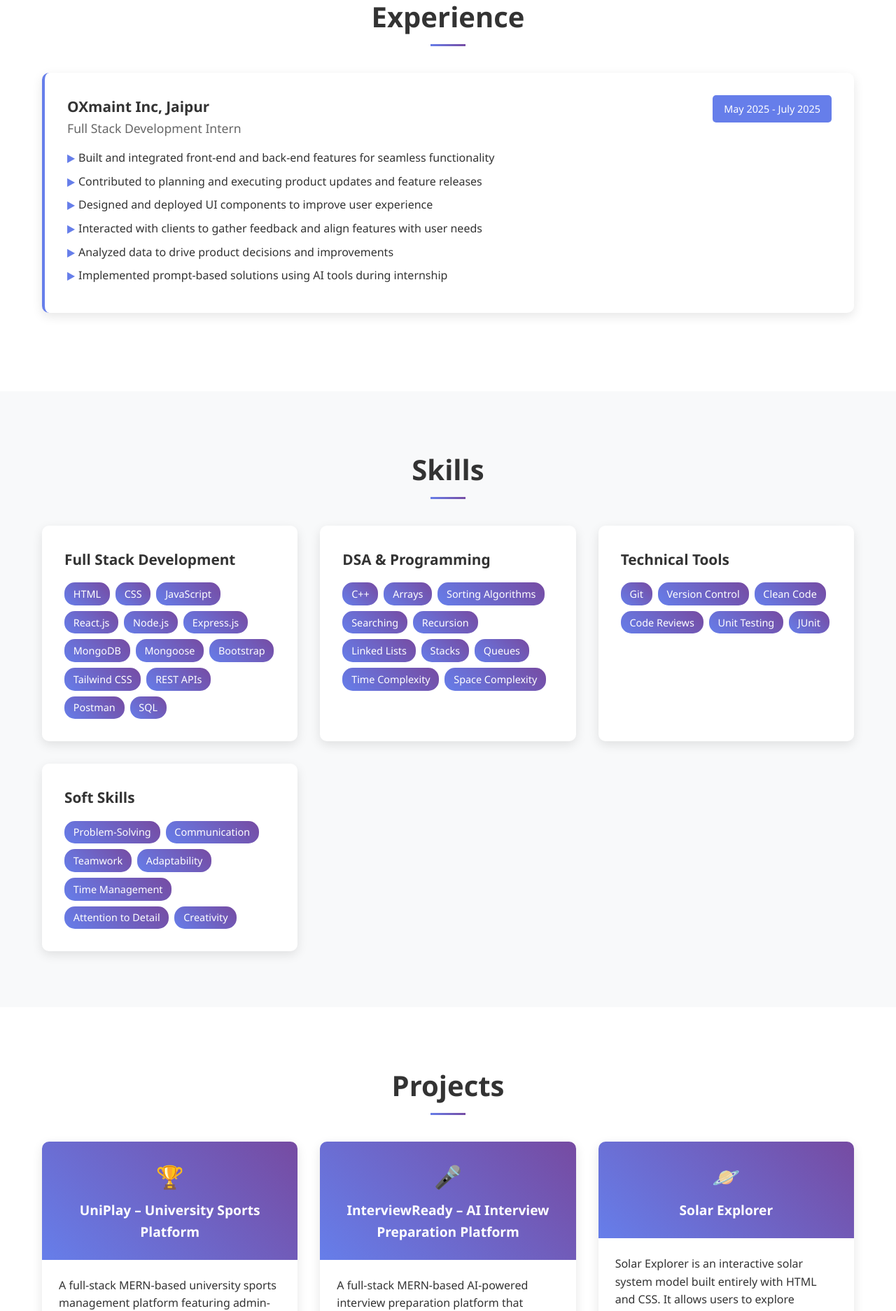
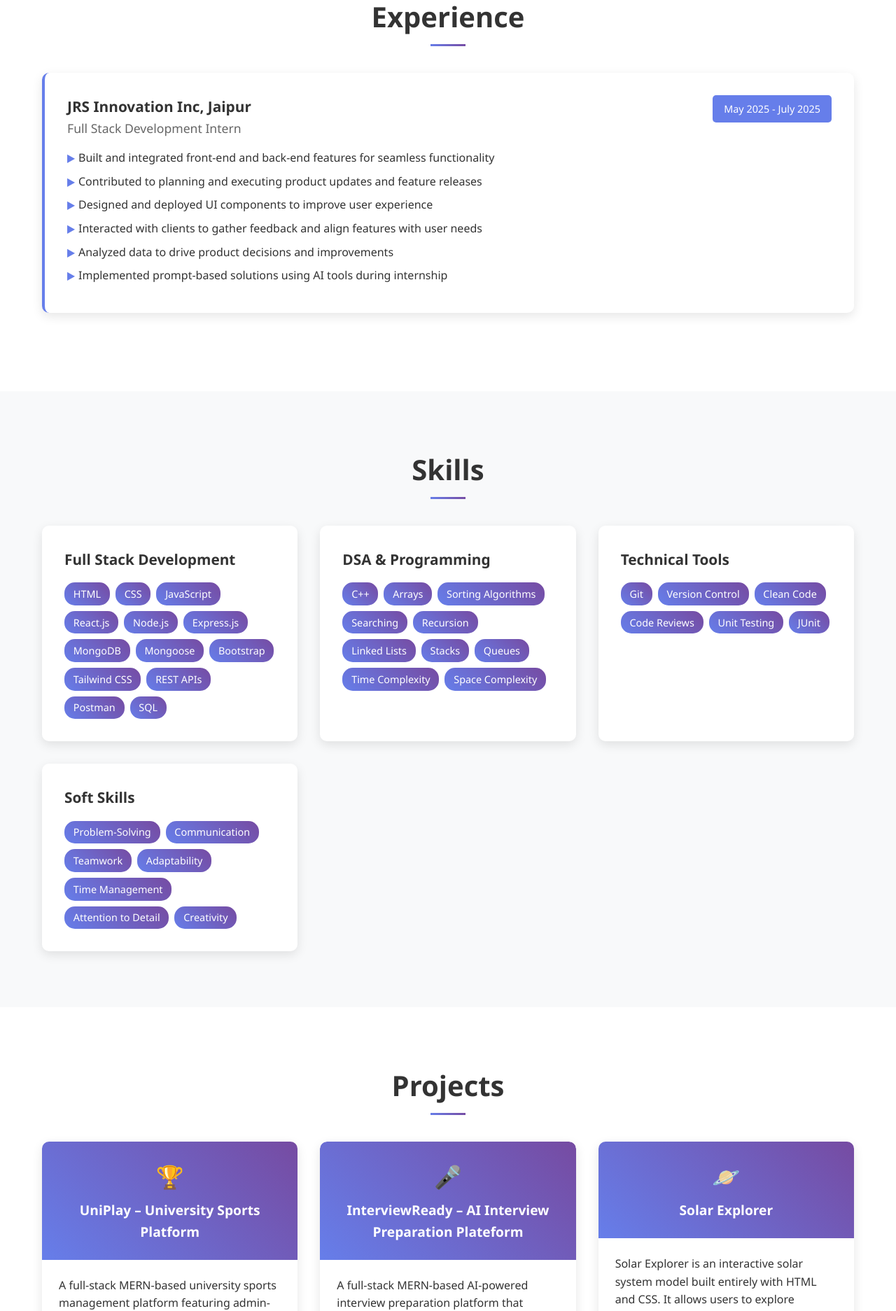
Before and after one commit to himanshukirodiwal21/Portfolio, a React (Vite) app: page / in a window 1280 px wide. Shown: the part 1540-3413 px from the top of the page at 70% size. Built offline with nearby package versions, Linux system fonts and the light colour scheme.

Commit message:
Update CV PDF and modify project card structure in Projects component

```diff
--- a/src/components/Experience.jsx
+++ b/src/components/Experience.jsx
@@ -8,7 +8,7 @@ const Experience = () => {
         <div className="experience-card fade-in">
           <div className="experience-header">
             <div>
-              <div className="company">OXmaint Inc, Jaipur</div>
+              <div className="company">JRS Innovation Inc, Jaipur</div>
               <div className="position">Full Stack Development Intern</div>
             </div>
             <div className="date">May 2025 - July 2025</div>
--- a/src/components/Projects.jsx
+++ b/src/components/Projects.jsx
@@ -9,13 +9,14 @@ const Projects = () => {
           <div className="projects-grid fade-in">
 
             {/* UniPlay */}
+            <div className="project-card">
               <a
                 href="https://github.com/himanshukirodiwal21/UniPlay"
                 target="_blank"
                 rel="noreferrer"
                 style={{ textDecoration: "none", color: "inherit" }}
               >
-              <div className="project-card">
+                <div >
                   <div className="project-header">
                     <div className="project-icon">🏆</div>
                     <div className="project-title">UniPlay – University Sports Platform</div>
@@ -31,10 +32,10 @@ const Projects = () => {
                   </div>
                 </div>
               </a>
-
+            </div>
 
             {/* InterviewReady */}
-
+            <div className="project-card">
               <a
                 href="https://github.com/himanshukirodiwal21/InterviewReady"
                 target="_blank"
@@ -44,7 +45,7 @@ const Projects = () => {
                 <div className="project-card">
                   <div className="project-header">
                     <div className="project-icon">🎤</div>
-                  <div className="project-title">InterviewReady – AI Interview Preparation Platform</div>
+                    <div className="project-title">InterviewReady – AI Interview Preparation Plateform</div>
                   </div>
                   <div className="project-content">
                     <p>
@@ -57,14 +58,17 @@ const Projects = () => {
                   </div>
                 </div>
               </a>
+            </div>
 
+            {/* Solar-explorer */}
+            <div className="project-card">
               <a
                 href="https://himanshukirodiwal21.github.io/Solar-explorer/"
                 target="_blank"
                 rel="noreferrer"
                 style={{ textDecoration: "none", color: "inherit" }}
               >
-              <div className="project-card">
+                <div>
                   <div className="project-header">
                     <div className="project-icon">🪐</div>
                     <div className="project-title">Solar Explorer</div>
@@ -81,7 +85,9 @@ const Projects = () => {
                   </div>
                 </div>
               </a>
+            </div>
 
+            {/* Spotify Clone */}
             <div className="project-card">
               <div className="project-header">
                 <div className="project-icon">🎵</div>
@@ -96,13 +102,15 @@ const Projects = () => {
               </div>
             </div>
 
+            {/* Tourist Guide */}
+            <div className="project-card">
               <a
                 href="https://himanshukirodiwal21.github.io/Tourist-Guide/"
                 target="_blank"
                 rel="noreferrer"
                 style={{ textDecoration: "none", color: "inherit" }}
               >
-              <div className="project-card">
+                <div>
                   <div className="project-header">
                     <div className="project-icon">🗺️</div>
                     <div className="project-title">Tourist Guide</div>
@@ -118,7 +126,9 @@ const Projects = () => {
                   </div>
                 </div>
               </a>
+            </div>
 
+            {/* QR Code Reader */}
             <div className="project-card">
               <div className="project-header">
                 <div className="project-icon">📱</div>
@@ -133,6 +143,7 @@ const Projects = () => {
               </div>
             </div>
 
+            {/* E-commerce Website */}
             <div className="project-card">
               <div className="project-header">
                 <div className="project-icon">🛒</div>
@@ -147,6 +158,7 @@ const Projects = () => {
               </div>
             </div>
 
+            {/* Online Bookstore */}
             <div className="project-card">
               <div className="project-header">
                 <div className="project-icon">📚</div>
@@ -161,6 +173,7 @@ const Projects = () => {
               </div>
             </div>
 
+            {/* Weather Website */}
             <div className="project-card">
               <div className="project-header">
                 <div className="project-icon">🌤️</div>
@@ -174,6 +187,7 @@ const Projects = () => {
               </div>
             </div>
 
+            {/* Portfolio Website */}
             <div className="project-card">
               <div className="project-header">
                 <div className="project-icon">💼</div>
```
Also changed, not shown: 1 other file (tests, documents, lock files or other folders). Lines whose indentation alone changed are shown as unchanged.
